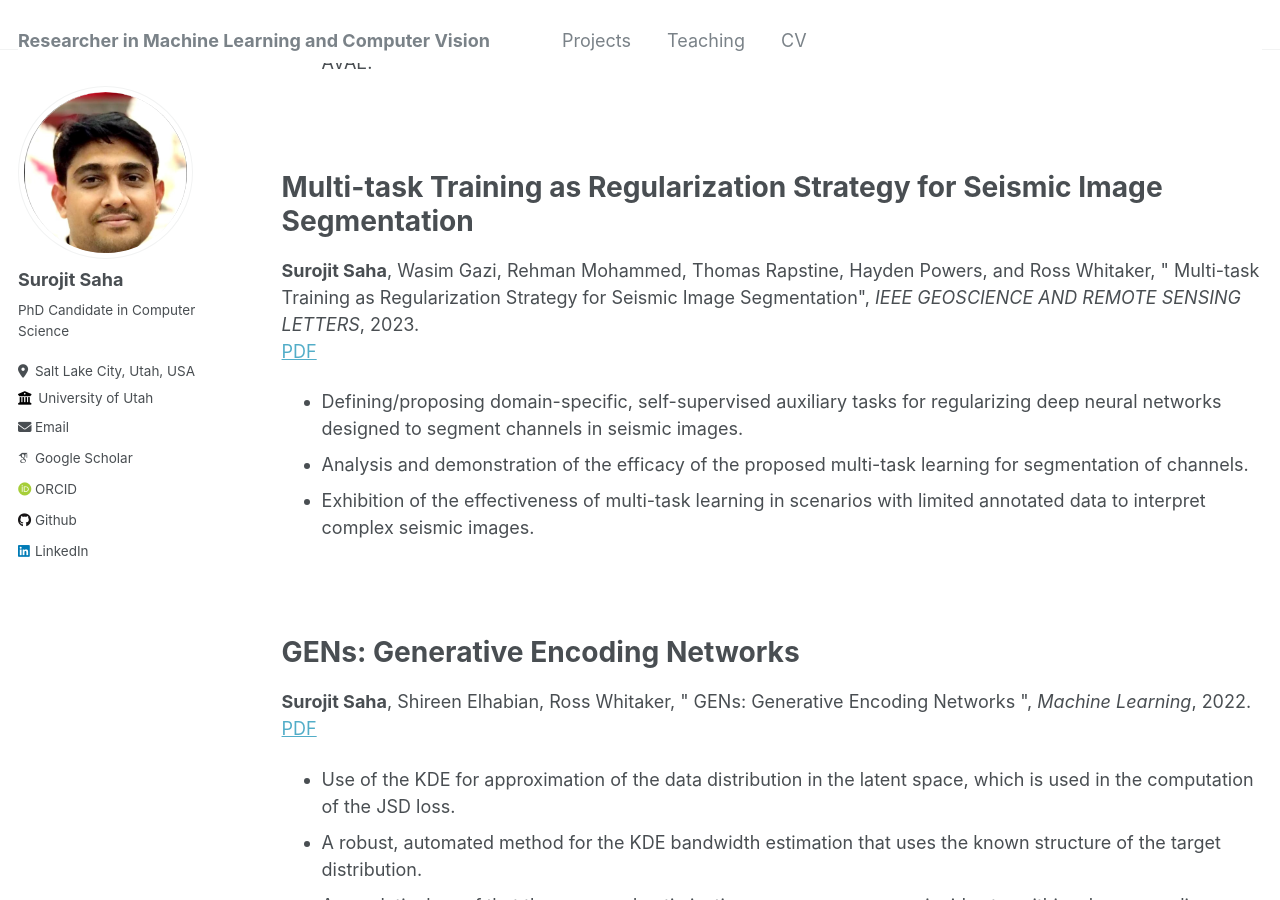
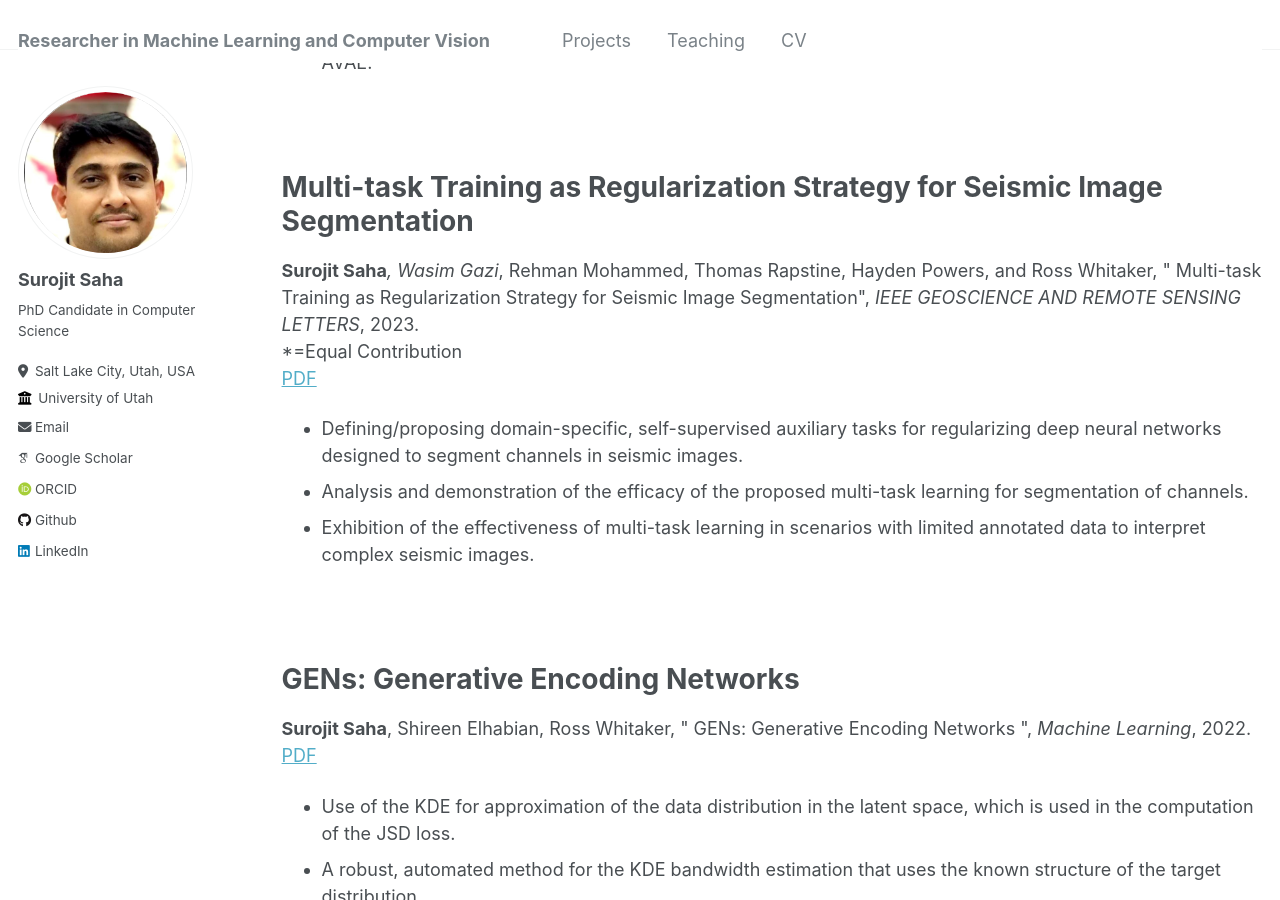
Before and after one commit to Surojit-Utah/Surojit-Utah.github.io, a Jekyll site: the page built from _pages/publications.md, in a window 1280 px wide and 900 px high, scrolled down 1898 px. Built offline with Jekyll 4.4.1, drawn with Linux system fonts in a browser that asks for light colours; some web fonts are replaced; some of the changed text lies outside the part shown.

Commit message:
Update publications.md

```diff
--- a/_pages/publications.md
+++ b/_pages/publications.md
@@ -23,7 +23,6 @@ As a research assistant, I have collaborated with researchers from ExxonMobil, U
 <br />
 # AdaSemSeg: An Adaptive Few-shot Semantic Segmentation of Seismic Facies
 <b>Surojit Saha</b>, and Ross Whitaker (2024)
--->
 ***(under review)***<br />
 [PDF](http://surojit-utah.github.io/files/AdaSemSeg.pdf "PDF") [Code](https://github.com/Surojit-Utah/AdaSemSeg "Code")
 
@@ -50,7 +49,9 @@ As a research assistant, I have collaborated with researchers from ExxonMobil, U
 <br />
 <br />
 # Multi-task Training as Regularization Strategy for Seismic Image Segmentation
-<b>Surojit Saha</b>, Wasim Gazi, Rehman Mohammed, Thomas Rapstine, Hayden Powers, and Ross Whitaker, &quot; Multi-task Training as Regularization Strategy for Seismic Image Segmentation&quot;, <i>IEEE GEOSCIENCE AND REMOTE SENSING LETTERS</i>, 2023.
+<b>Surojit Saha</b>*, Wasim Gazi*, Rehman Mohammed, Thomas Rapstine, Hayden Powers, and Ross Whitaker, &quot; Multi-task Training as Regularization Strategy for Seismic Image Segmentation&quot;, <i>IEEE GEOSCIENCE AND REMOTE SENSING LETTERS</i>, 2023.
+<br />
+*=Equal Contribution
 <br />
 [PDF](http://surojit-utah.github.io/files/Multitask.pdf "PDF")
 * Defining/proposing domain-specific, self-supervised auxiliary tasks for regularizing deep neural networks designed to segment channels in seismic images.
```
